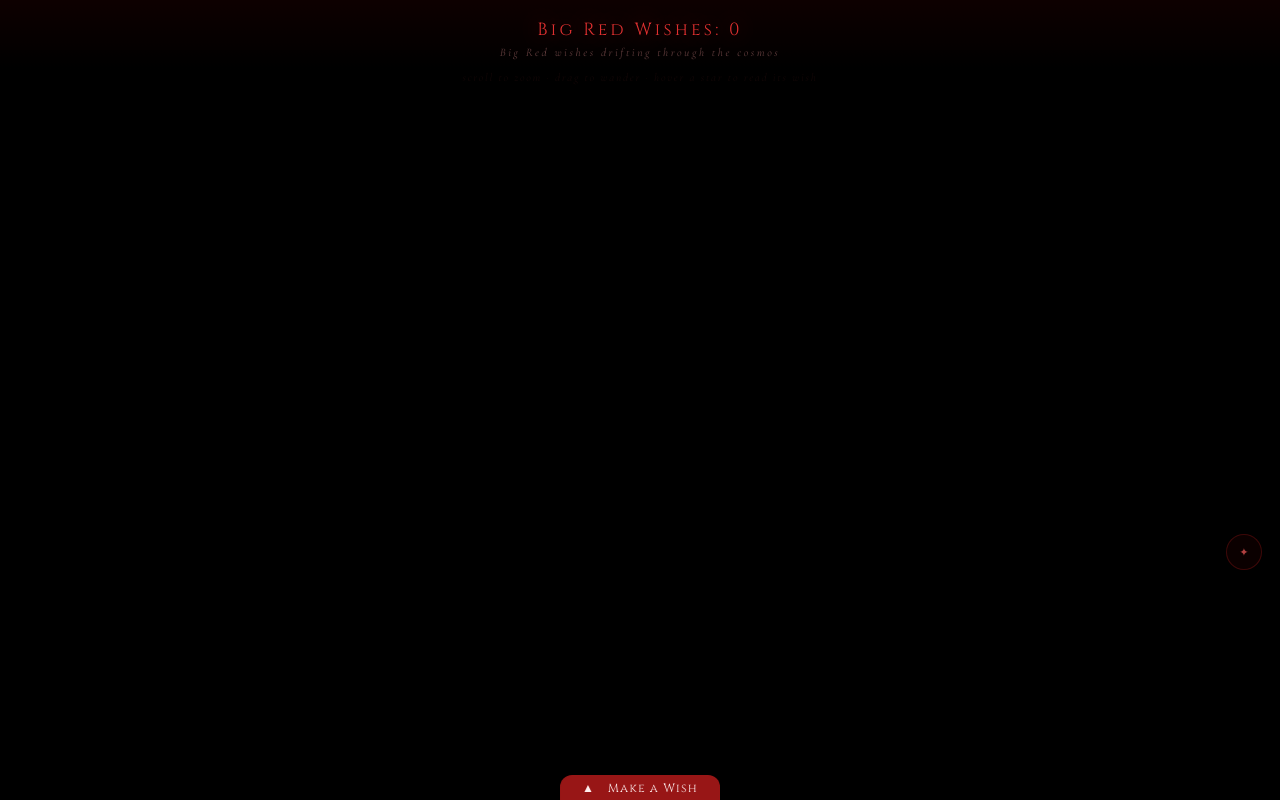
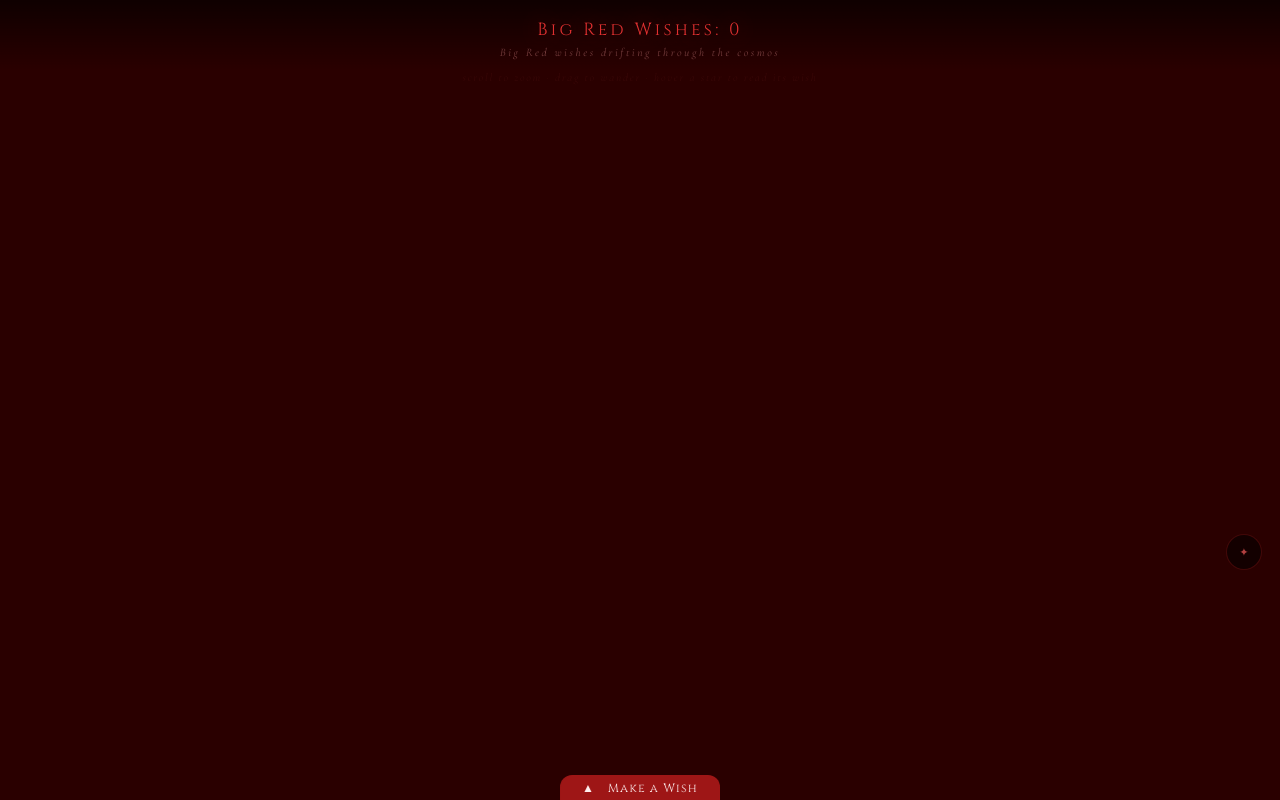
Before and after one commit to ShannonLin284/iwish, a website: page index.html in a window 1280 px wide. Drawn offline with nearby package versions, Linux system fonts and the light colour scheme.

Commit message:
Revert background to deep dark red
Co-Authored-By: Claude Sonnet 4.6 <noreply@anthropic.com>

```diff
--- a/index.html
+++ b/index.html
@@ -11,12 +11,12 @@
     :root {
       --red:#B31B1B; --red-light:#e03030; --red-glow:#ff4444;
       --cream:#fff0f0; --bronze:#c4973a;
-      --deep:#000000; --panel-h:200px;
+      --deep:#2a0000; --panel-h:200px;
       --serif:'Cormorant Garamond',Georgia,serif;
       --display:'Cinzel',serif;
     }
 
-    html,body { width:100%;height:100%;overflow:hidden;background:#000000;font-family:var(--serif);color:#fff;user-select:none; }
+    html,body { width:100%;height:100%;overflow:hidden;background:#2a0000;font-family:var(--serif);color:#fff;user-select:none; }
 
     /* ── canvas ── */
     #sky { position:fixed;inset:0;z-index:0; }
@@ -423,7 +423,7 @@ function draw(){
 
   // ── deep space background ──
   const bg=ctx.createRadialGradient(W/2,H/2,0,W/2,H/2,Math.max(W,H)*.85);
-  bg.addColorStop(0,'#0a0000'); bg.addColorStop(.5,'#000000'); bg.addColorStop(1,'#000000');
+  bg.addColorStop(0,'#3a0000'); bg.addColorStop(.5,'#2a0000'); bg.addColorStop(1,'#1e0000');
   ctx.fillStyle=bg; ctx.fillRect(0,0,W,H);
 
 
```
